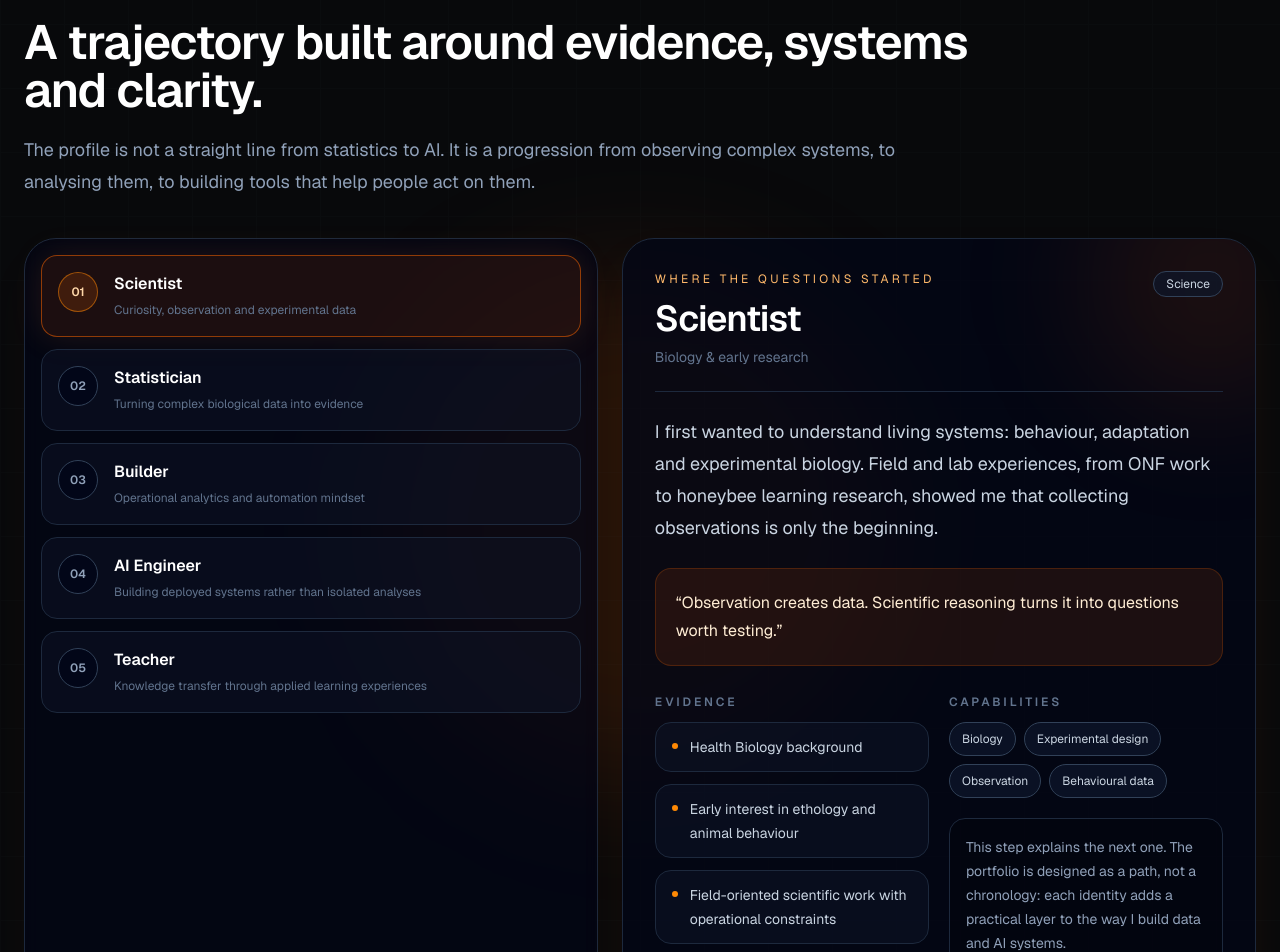
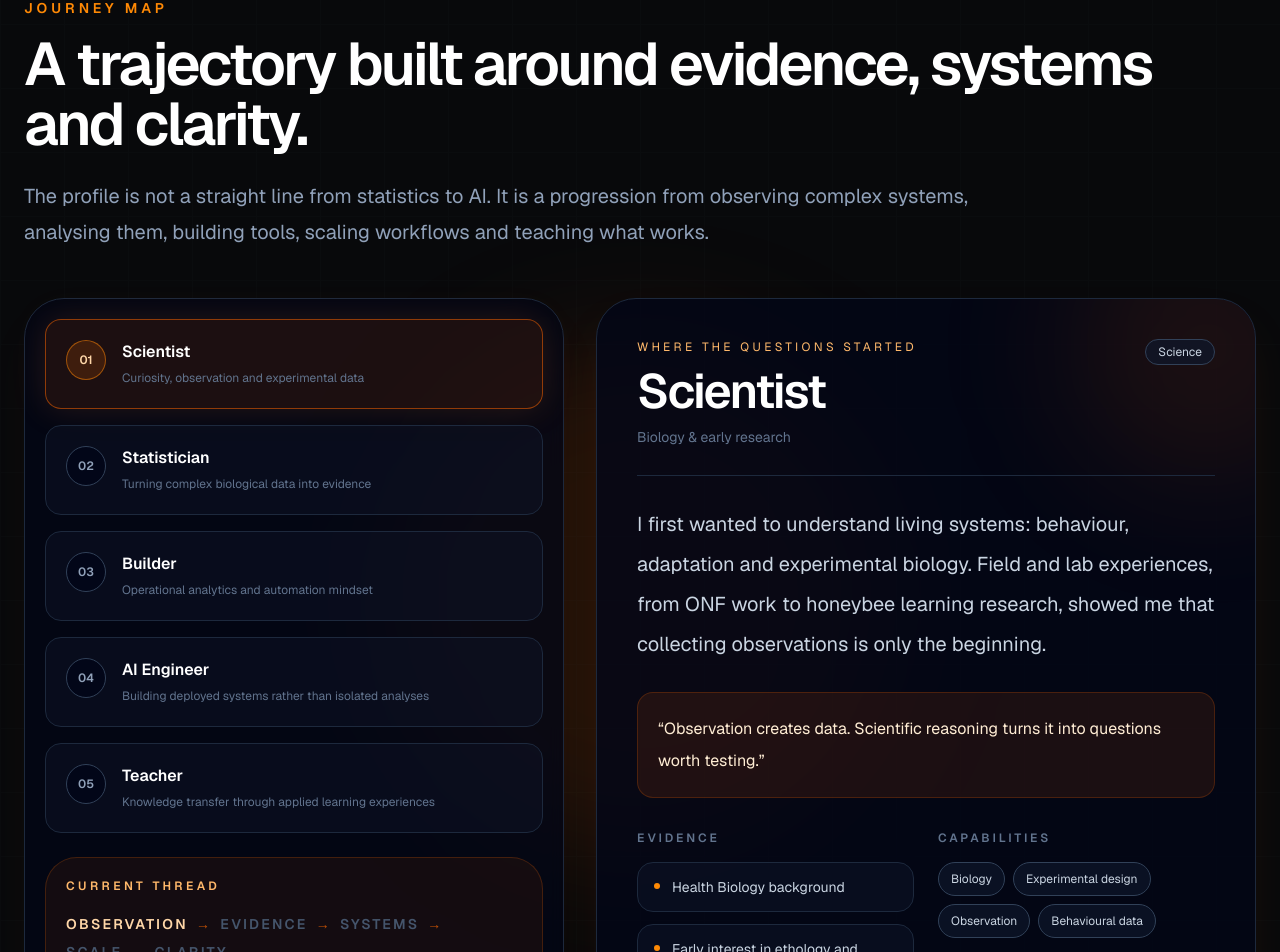
Before and after one commit to RaphaelParmentier/raphael-portfolio, a Next.js app: page / in a window 1280 px wide. Shown: the part 1320-2272 px from the top of the page. Built offline with nearby package versions, Linux system fonts and the light colour scheme.

Commit message:
journey map fix

```diff
--- a/components/sections/JourneyMap.tsx
+++ b/components/sections/JourneyMap.tsx
@@ -5,21 +5,28 @@ import { AnimatePresence, motion } from "framer-motion";
 import { journeySteps } from "@/data/journey";
 import SectionHeader from "@/components/ui/SectionHeader";
 
+const principles = ["Observation", "Evidence", "Systems", "Scale", "Clarity"];
+
 export default function JourneyMap() {
   const [activeId, setActiveId] = useState(journeySteps[0].id);
-  const activeStep = journeySteps.find((step) => step.id === activeId) ?? journeySteps[0];
+  const activeIndex = journeySteps.findIndex((step) => step.id === activeId);
+  const activeStep =
+    journeySteps.find((step) => step.id === activeId) ?? journeySteps[0];
 
   return (
-    <section id="journey" className="relative z-10 mx-auto max-w-[96rem] px-5 py-20 sm:px-6 lg:py-28">
+    <section
+      id="journey"
+      className="relative z-10 mx-auto max-w-[112rem] px-5 py-24 sm:px-6 lg:py-32 2xl:py-40 2xl:px-10"
+    >
       <SectionHeader
         eyebrow="Journey Map"
         title="A trajectory built around evidence, systems and clarity."
-        description="The profile is not a straight line from statistics to AI. It is a progression from observing complex systems, to analysing them, to building tools that help people act on them."
+        description="The profile is not a straight line from statistics to AI. It is a progression from observing complex systems, analysing them, building tools, scaling workflows and teaching what works."
       />
 
-      <div className="mt-10 grid gap-6 lg:grid-cols-[0.95fr_1.05fr] lg:items-stretch">
-        <div className="rounded-[2rem] border border-slate-800 bg-slate-950/65 p-3 shadow-2xl shadow-orange-500/5 backdrop-blur sm:p-4">
-          <div className="flex gap-3 overflow-x-auto pb-2 lg:grid lg:gap-3 lg:overflow-visible lg:pb-0">
+      <div className="mt-12 grid gap-8 lg:grid-cols-[0.9fr_1.1fr] lg:items-stretch 2xl:mt-16 2xl:gap-12">
+        <div className="rounded-[2.5rem] border border-slate-800 bg-slate-950/70 p-4 shadow-2xl shadow-orange-500/5 backdrop-blur sm:p-5 2xl:p-7">
+          <div className="flex gap-3 overflow-x-auto pb-2 lg:grid lg:gap-4 lg:overflow-visible lg:pb-0">
             {journeySteps.map((step, index) => {
               const isActive = step.id === activeId;
 
@@ -28,15 +35,15 @@ export default function JourneyMap() {
                   key={step.id}
                   type="button"
                   onClick={() => setActiveId(step.id)}
-                  className={`group min-w-[230px] rounded-2xl border p-4 text-left transition lg:min-w-0 ${
+                  className={`group min-w-[250px] rounded-2xl border p-4 text-left transition lg:min-w-0 xl:p-5 2xl:p-6 ${
                     isActive
-                      ? "border-orange-500/50 bg-orange-500/10 shadow-[0_0_32px_rgba(233,121,45,0.14)]"
+                      ? "border-orange-500/50 bg-orange-500/10 shadow-[0_0_34px_rgba(233,121,45,0.16)]"
                       : "border-slate-800 bg-slate-900/40 hover:border-slate-700 hover:bg-slate-900/70"
                   }`}
                 >
                   <div className="flex items-start gap-4">
                     <span
-                      className={`flex h-10 w-10 shrink-0 items-center justify-center rounded-full border text-xs font-semibold ${
+                      className={`flex h-10 w-10 shrink-0 items-center justify-center rounded-full border text-xs font-semibold 2xl:h-12 2xl:w-12 2xl:text-sm ${
                         isActive
                           ? "border-orange-400/50 bg-orange-500/15 text-orange-200"
                           : "border-slate-700 bg-slate-950 text-slate-400 group-hover:text-slate-200"
@@ -46,10 +53,10 @@ export default function JourneyMap() {
                     </span>
 
                     <span>
-                      <span className="block text-base font-semibold text-white">
+                      <span className="block text-base font-semibold text-white 2xl:text-xl">
                         {step.title}
                       </span>
-                      <span className="mt-1 block text-xs leading-5 text-slate-500 2xl:text-sm 2xl:leading-6">
+                      <span className="mt-1 block text-xs leading-5 text-slate-500 2xl:text-base 2xl:leading-7">
                         {step.subtitle}
                       </span>
                     </span>
@@ -58,10 +65,38 @@ export default function JourneyMap() {
               );
             })}
           </div>
+
+          <div className="mt-6 hidden rounded-[2rem] border border-orange-500/20 bg-orange-500/[0.07] p-5 lg:block 2xl:mt-8 2xl:p-7">
+            <p className="text-xs font-semibold uppercase tracking-[0.28em] text-orange-300 2xl:text-sm">
+              Current thread
+            </p>
+
+            <div className="mt-5 flex flex-wrap items-center gap-2 text-sm font-semibold uppercase tracking-[0.16em] text-slate-500 2xl:text-base">
+              {principles.map((principle, index) => (
+                <span key={principle} className="flex items-center gap-2">
+                  <span
+                    className={
+                      index <= activeIndex ? "text-orange-200" : "text-slate-600"
+                    }
+                  >
+                    {principle}
+                  </span>
+                  {index < principles.length - 1 && (
+                    <span className="text-orange-500/70">→</span>
+                  )}
+                </span>
+              ))}
+            </div>
+
+            <p className="mt-5 text-sm leading-7 text-orange-100/80 2xl:text-base 2xl:leading-8">
+              Each step adds one layer to the same operating logic: turning
+              complex information into decisions people can use.
+            </p>
+          </div>
         </div>
 
-        <div className="relative overflow-hidden rounded-[2rem] border border-slate-800 bg-slate-950/70 p-5 shadow-2xl shadow-orange-500/10 sm:p-7 lg:p-8">
-          <div className="absolute right-0 top-0 h-64 w-64 translate-x-1/3 -translate-y-1/3 rounded-full bg-orange-500/10 blur-3xl" />
+        <div className="relative overflow-hidden rounded-[2.5rem] border border-slate-800 bg-slate-950/75 p-6 shadow-2xl shadow-orange-500/10 sm:p-8 lg:p-10 2xl:p-12">
+          <div className="absolute right-0 top-0 h-72 w-72 translate-x-1/3 -translate-y-1/3 rounded-full bg-orange-500/10 blur-3xl" />
 
           <AnimatePresence mode="wait">
             <motion.div
@@ -72,65 +107,73 @@ export default function JourneyMap() {
               transition={{ duration: 0.28, ease: "easeOut" }}
               className="relative z-10"
             >
-              <div className="flex flex-col gap-4 border-b border-slate-800 pb-6 sm:flex-row sm:items-start sm:justify-between">
+              <div className="flex flex-col gap-4 border-b border-slate-800 pb-7 sm:flex-row sm:items-start sm:justify-between 2xl:pb-9">
                 <div>
-                  <p className="text-xs uppercase tracking-[0.28em] text-orange-300">
+                  <p className="text-xs uppercase tracking-[0.28em] text-orange-300 2xl:text-sm">
                     {activeStep.eyebrow}
                   </p>
-                  <h3 className="mt-3 text-3xl font-semibold tracking-tight text-white sm:text-4xl 2xl:text-5xl">
+
+                  <h3 className="mt-3 text-4xl font-semibold tracking-[-0.04em] text-white sm:text-5xl 2xl:text-[4.5rem] 2xl:leading-[0.95]">
                     {activeStep.title}
                   </h3>
-                  <p className="mt-2 text-sm text-slate-500">{activeStep.period}</p>
+
+                  <p className="mt-3 text-sm text-slate-500 2xl:text-lg">
+                    {activeStep.period}
+                  </p>
                 </div>
 
-                <span className="w-fit rounded-full border border-slate-700 bg-slate-900/70 px-3 py-1 text-xs text-slate-300">
+                <span className="w-fit rounded-full border border-slate-700 bg-slate-900/70 px-3 py-1 text-xs text-slate-300 2xl:text-sm">
                   {activeStep.shortTitle}
                 </span>
               </div>
 
-              <p className="mt-6 text-base leading-8 text-slate-300 sm:text-lg 2xl:text-xl 2xl:leading-9">
+              <p className="mt-7 max-w-5xl text-lg leading-9 text-slate-300 xl:text-xl xl:leading-10 2xl:text-2xl 2xl:leading-[1.65]">
                 {activeStep.narrative}
               </p>
 
-              <blockquote className="mt-6 rounded-2xl border border-orange-500/20 bg-orange-500/10 p-5 text-sm leading-7 text-orange-100 sm:text-base">
+              <blockquote className="mt-7 rounded-2xl border border-orange-500/20 bg-orange-500/10 p-5 text-base leading-8 text-orange-100 2xl:p-7 2xl:text-xl 2xl:leading-9">
                 “{activeStep.realization}”
               </blockquote>
 
-              <div className="mt-7 grid gap-5 lg:grid-cols-2">
+              <div className="mt-8 grid gap-6 xl:grid-cols-2 2xl:gap-8">
                 <div>
-                  <p className="text-xs font-semibold uppercase tracking-[0.24em] text-slate-500">
+                  <p className="text-xs font-semibold uppercase tracking-[0.24em] text-slate-500 2xl:text-sm">
                     Evidence
                   </p>
-                  <div className="mt-3 grid gap-3">
+
+                  <div className="mt-4 grid gap-3 2xl:gap-4">
                     {activeStep.proof.map((item) => (
                       <div
                         key={item}
-                        className="flex gap-3 rounded-2xl border border-slate-800 bg-slate-900/45 px-4 py-3"
+                        className="flex gap-3 rounded-2xl border border-slate-800 bg-slate-900/45 px-4 py-3 2xl:px-5 2xl:py-4"
                       >
                         <span className="mt-2 h-1.5 w-1.5 shrink-0 rounded-full bg-orange-400" />
-                        <span className="text-sm leading-6 text-slate-300">{item}</span>
+                        <span className="text-sm leading-6 text-slate-300 2xl:text-base 2xl:leading-7">
+                          {item}
+                        </span>
                       </div>
                     ))}
                   </div>
                 </div>
 
                 <div>
-                  <p className="text-xs font-semibold uppercase tracking-[0.24em] text-slate-500">
+                  <p className="text-xs font-semibold uppercase tracking-[0.24em] text-slate-500 2xl:text-sm">
                     Capabilities
                   </p>
-                  <div className="mt-3 flex flex-wrap gap-2">
+
+                  <div className="mt-4 flex flex-wrap gap-2 2xl:gap-3">
                     {activeStep.tools.map((tool) => (
                       <span
                         key={tool}
-                        className="rounded-full border border-slate-700 bg-slate-900/70 px-3 py-2 text-xs text-slate-300"
+                        className="rounded-full border border-slate-700 bg-slate-900/70 px-3 py-2 text-xs text-slate-300 2xl:px-4 2xl:text-sm"
                       >
                         {tool}
                       </span>
                     ))}
                   </div>
 
-                  <div className="mt-5 rounded-2xl border border-slate-800 bg-black/20 p-4">
-                    <p className="text-sm leading-6 text-slate-400">
+                  <div className="mt-6 rounded-2xl border border-slate-800 bg-black/20 p-5 2xl:p-6">
+                    <p className="text-sm leading-7 text-slate-400 2xl:text-base 2xl:leading-8">
                       This step explains the next one. The portfolio is designed
                       as a path, not a chronology: each identity adds a practical
                       layer to the way I build data and AI systems.
--- a/components/ui/SectionHeader.tsx
+++ b/components/ui/SectionHeader.tsx
@@ -12,17 +12,23 @@ export default function SectionHeader({
   align = "left",
 }: SectionHeaderProps) {
   return (
-    <div className={align === "center" ? "mx-auto max-w-5xl text-center" : "max-w-5xl"}>
+    <div
+      className={
+        align === "center"
+          ? "mx-auto max-w-6xl text-center"
+          : "max-w-6xl"
+      }
+    >
       <p className="text-xs font-semibold uppercase tracking-[0.28em] text-orange-400 sm:text-sm 2xl:text-base">
         {eyebrow}
       </p>
 
-      <h2 className="mt-4 text-3xl font-semibold tracking-tight text-white sm:text-4xl lg:text-5xl 2xl:text-6xl">
+      <h2 className="mt-4 max-w-6xl text-4xl font-semibold tracking-[-0.045em] text-white sm:text-5xl lg:text-6xl 2xl:text-[5.2rem] 2xl:leading-[0.92]">
         {title}
       </h2>
 
       {description && (
-        <p className="mt-5 max-w-4xl text-base leading-8 text-slate-400 sm:text-lg 2xl:text-xl 2xl:leading-9">
+        <p className="mt-6 max-w-5xl text-base leading-8 text-slate-400 sm:text-lg xl:text-xl xl:leading-9 2xl:text-[1.3rem] 2xl:leading-10">
           {description}
         </p>
       )}
```
